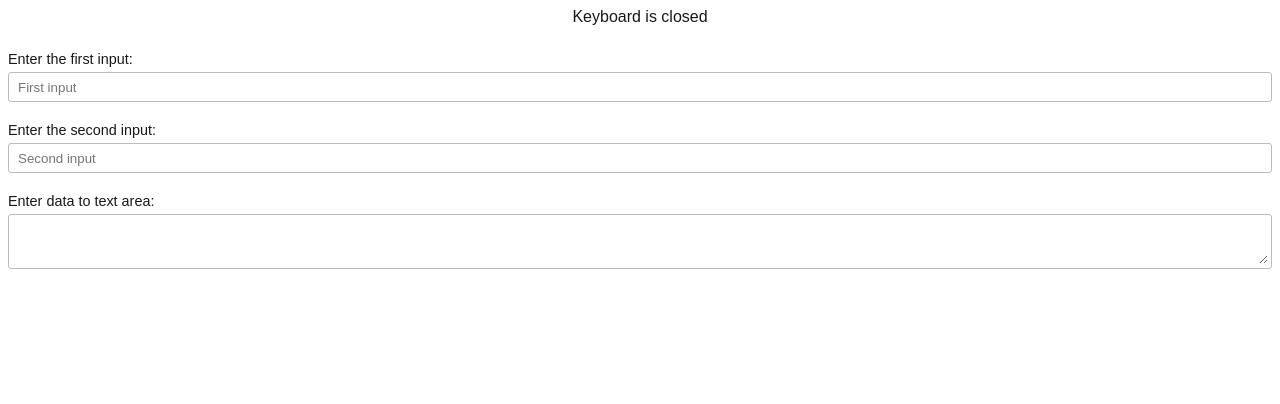
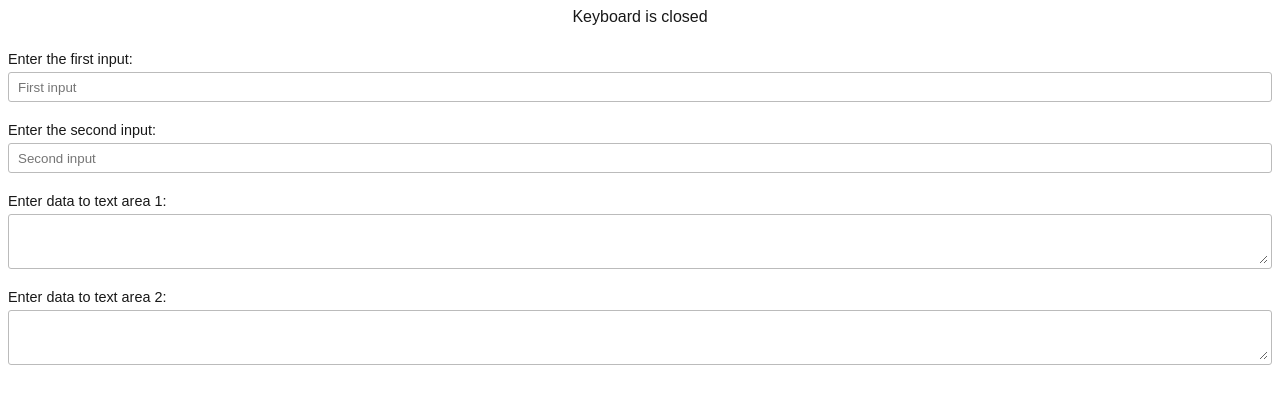
Before and after one commit to artemdemo/keyboard-smartphone-browser, a website: page index.html in a window 1280 px wide. Drawn offline with Linux system fonts and the light colour scheme.

Commit message:
Added textarea

```diff
--- a/index.html
+++ b/index.html
@@ -30,9 +30,16 @@
     </div>
 
     <div class="inputBlock">
-        <label for="textArea">Enter data to text area:</label>
+        <label for="textAreaFirst">Enter data to text area 1:</label>
         <div class="textareaWrap">
-            <textarea id="textArea"></textarea>
+            <textarea id="textAreaFirst"></textarea>
+        </div>
+    </div>
+
+    <div class="inputBlock">
+        <label for="textAreaSecond">Enter data to text area 2:</label>
+        <div class="textareaWrap">
+            <textarea id="textAreaSecond"></textarea>
         </div>
     </div>
 
```
